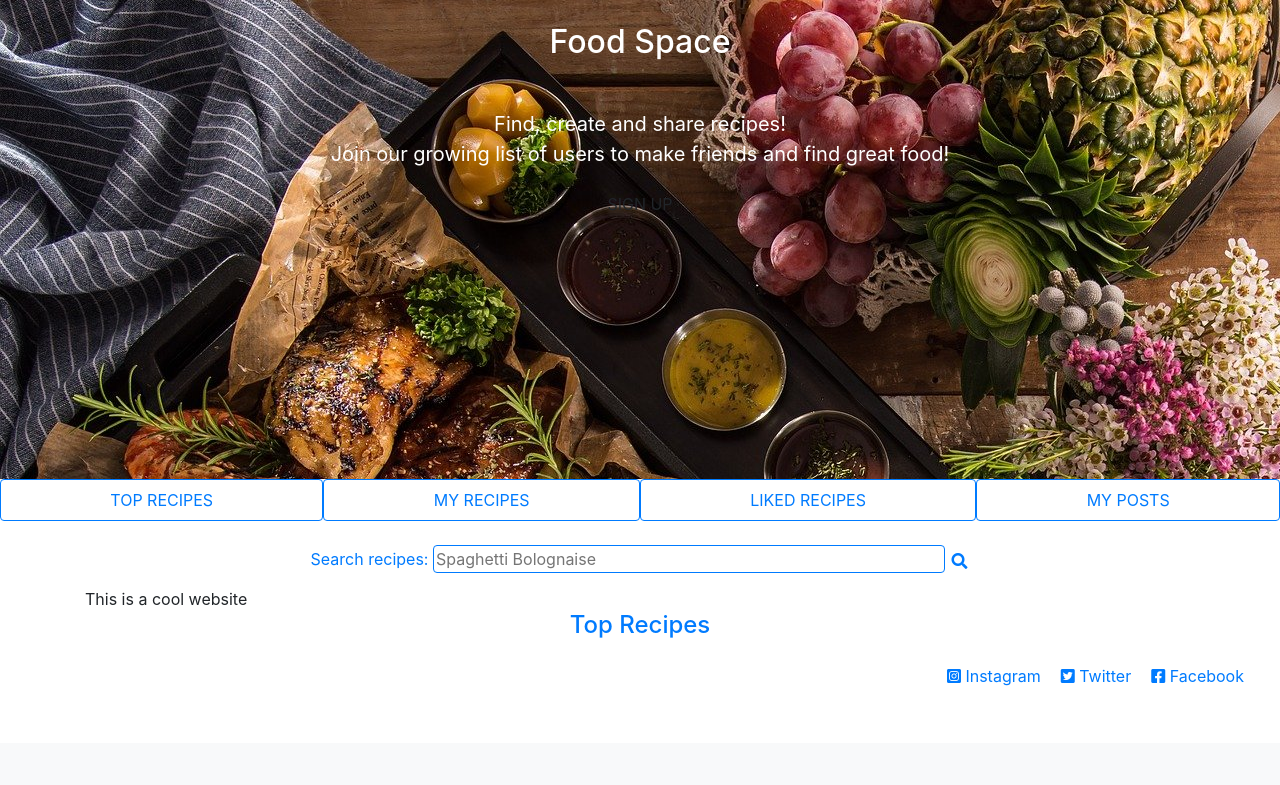
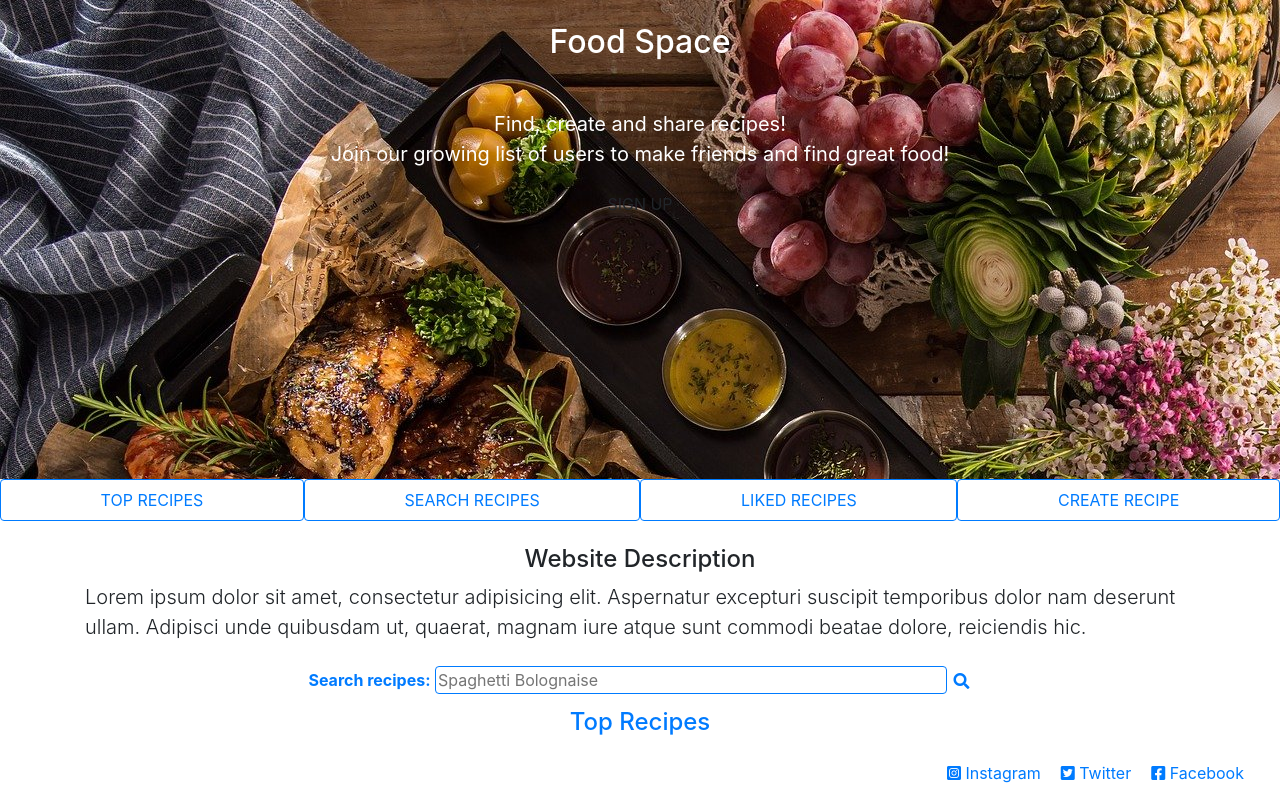
Before and after one commit to Code-Institute-Submissions/Mikew1999-recipe-blog, a Flask app: page / in a window 1280 px wide. Shown: the part 57-842 px from the top of the page. Before the commit the page ends 743 px from the top, so only its background shows below. Run offline with Flask 2, Linux system fonts and the light colour scheme; data that the repository does not hold is empty; some libraries are stand-ins or nearby versions.

Commit message:
changed links on secondary nav

```diff
--- a/static/js/scripts.js
+++ b/static/js/scripts.js
@@ -32,26 +32,6 @@ function showEditPicForm() {
     $('#edit-pic-form').css("display", "block");
 }
 
-// shows edit personal form to edit personal details
-function showEditPersonalDetailsForm() {
-    // shows edit personal details form
-    $('#edit-personal-details-form').css("display", "block");
-    // hides edit profile button
-    $('.edit-personal-details-button').css("display", "none");
-    // hides personal details section
-    $('.personal-details').css("display", "none");
-}
-
-// hides edit personal details form
-function hideEditPersonalDetailsForm() {
-    // shows edit personal details button
-    $('.edit-personal-details-button').css("display", "block");
-    // shows personal details
-    $('.personal-details').css("display", "block");
-    // hides edit personal details form
-    $('#edit-personal-details-form').css("display", "none");
-}
-
 // shows / hides categories
 function showCategories() {
     // toggles visibility of category buttons
--- a/templates/index.html
+++ b/templates/index.html
@@ -41,36 +41,41 @@
         <a class="nav-link" href="#top-recipes">Top Recipes</a>
     </li>
     <li class="nav-item">
-        <a class="nav-link" href="#my-recipes">My recipes</a>
+        <a class="nav-link" href="#search-recipes">Search Recipes</a>
     </li>
     <li class="nav-item">
         <a class="nav-link" href="#liked-recipes">Liked Recipes</a>
     </li>
     <li class="nav-item">
-        <a class="nav-link" href="#my-posts">My Posts</a>
+        <a class="nav-link" href="{{ url_for('create_recipe') }}">Create recipe</a>
     </li>
 </ul>
 
+<!-- Website description -->
+<div class="container mt-4">
+    <div class="row">
+        <div class="col">
+            <h4 class="text-center">Website Description</h4>
+            <p class="lead">
+                Lorem ipsum dolor sit amet, consectetur adipisicing elit. Aspernatur excepturi suscipit temporibus dolor
+                nam
+                deserunt ullam. Adipisci unde quibusdam ut, quaerat, magnam iure atque sunt commodi beatae dolore,
+                reiciendis hic.
+            </p>
+        </div>
+    </div>
+</div>
 
 <!-- Search form -->
-<div class="text-center mt-4 mb-2">
+<div id="search-recipes" class="text-center mt-2 mb-2">
     <form action="{{ url_for('searchRecipes') }}" method="POST" style="line-height: 1.5;">
-        <label for="search">Search recipes:</label>
+        <label for="search"><strong>Search recipes:</strong></label>
         <input type="text" class="rounded search-form" autocomplete="off" name="search"
             placeholder="Spaghetti Bolognaise" required>
         <span>
             <button type="submit" class="btn search-button"><i class="fas fa-search text-primary"></i></button>
         </span>
     </form>
-</div>
-
-<!-- Website description -->
-<div class="container">
-    <div class="row">
-        <div class="col">
-            This is a cool website
-        </div>
-    </div>
 </div>
 
 <!-- Top Recipes -->
--- a/templates/profile.html
+++ b/templates/profile.html
@@ -179,8 +179,8 @@
             {% if likedRecipes|length > 1 %}
             {% for likedRecipe in likedRecipes %}
             {% set recipe = x({"recipeName": likedRecipe}) %}
-            <div class="col">
-                <div class="card mb-2">
+            <div class="col-sm-12 col-lg-6">
+                <div class="card mb-4 mt-4">
                     {% set imageName = recipe.recipeImageName %}
                     {% set recipeName = recipe.recipeName %}
                     <img class="img-fluid" src="{{ url_for('file', filename=imageName) }}" alt="recipe Image">
--- a/templates/recipes.html
+++ b/templates/recipes.html
@@ -3,7 +3,7 @@
 
 <div class="text-center mb-2">
     <form class="mt-4" action="{{ url_for('searchRecipes') }}" method="POST" style="line-height: 1.5;">
-        <label for="search">Search recipes:</label>
+        <label for="search"><strong>Search recipes:</strong></label>
         <input type="text" name="search" class="rounded search-form" autocomplete="off" placeholder="Spaghetti Bolognaise" required>
         <button type="submit" class="btn search-button"><i class="fas fa-search text-primary"></i></button>
     </form>
--- a/templates/searchedcategory.html
+++ b/templates/searchedcategory.html
@@ -3,7 +3,7 @@
 
 <div class="text-center mb-2">
     <form class="mt-4" action="{{ url_for('searchRecipes') }}" method="POST" style="line-height: 1.5;">
-        <label for="search">Search recipes:</label>
+        <label for="search"><strong>Search recipes:</strong></label>
         <input type="text" name="search" class="rounded search-form" autocomplete="off" placeholder="Spaghetti Bolognaise" required>
         <button type="submit" class="btn search-button"><i class="fas fa-search text-primary"></i></button>
     </form>
--- a/templates/searchedrecipes.html
+++ b/templates/searchedrecipes.html
@@ -6,7 +6,7 @@
 <!-- Search recipes form -->
 <div class="text-center mb-2 mt-4">
     <form action="{{ url_for('searchRecipes') }}" method="POST">
-        <label for="search">Search recipes:</label>
+        <label for="search"><strong>Search recipes:</strong></label>
         <input type="text" name="search" placeholder="Spaghetti Bolognaise" required>
         <button type="submit" class="btn btn-sm btn-primary">Search</button>
     </form>
```
Also changed, not shown: templates/blog.html (deleted, +0 -55 lines).
